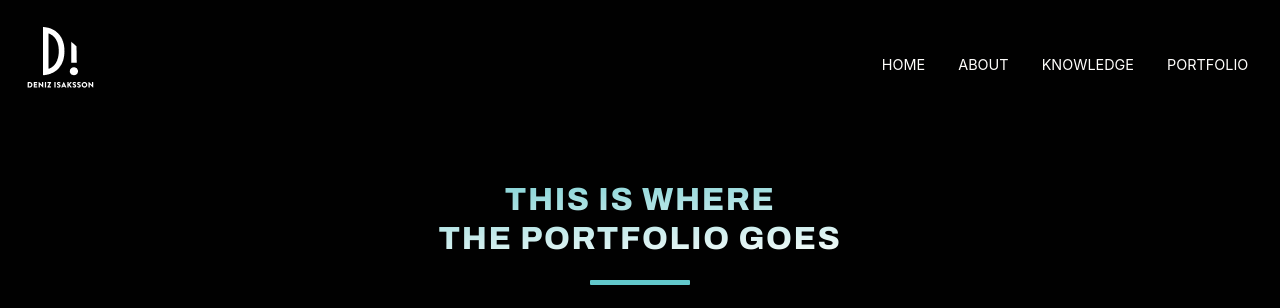
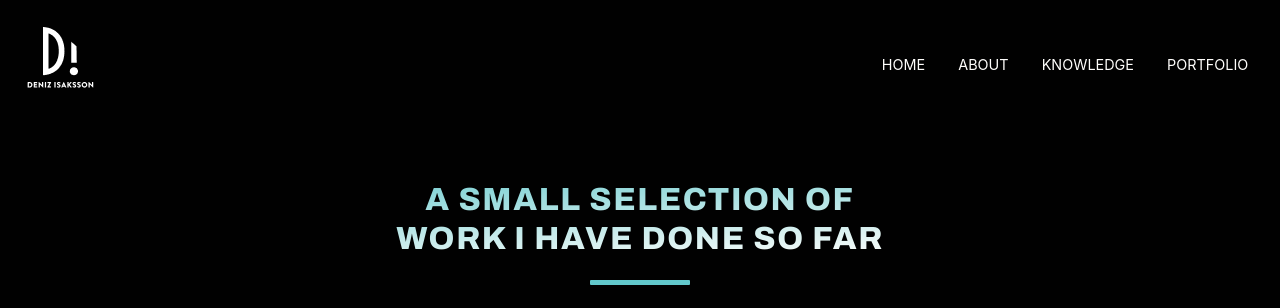
Before and after one commit to chascademy-deniz-aktas/react-portfolio, a React (Vite) app: page /portfolio in a window 1280 px wide. Shown: the top 308 px of the page. Built offline with nearby package versions, Linux system fonts and the light colour scheme.

Commit message:
Portfoliopages and mediaquery added

```diff
--- a/src/components/Card/Card.jsx
+++ b/src/components/Card/Card.jsx
@@ -1,4 +1,5 @@
 import React from 'react';
+
 
 import { CardContainer, StyledCardPic, CardHeader, CardBody } from './styles';
 import Cardbutton from '../../components/Cardbutton';
--- a/src/pages/Portfolio.jsx
+++ b/src/pages/Portfolio.jsx
@@ -28,7 +28,7 @@ function Portfolio() {
 
     return (
         <>
-            <h1>This is where <br /> the portfolio goes</h1>
+            <h1>A small selection of <br />  work I have done so far</h1>
             <HeaderLine />
 
             <CardContainer>
```
